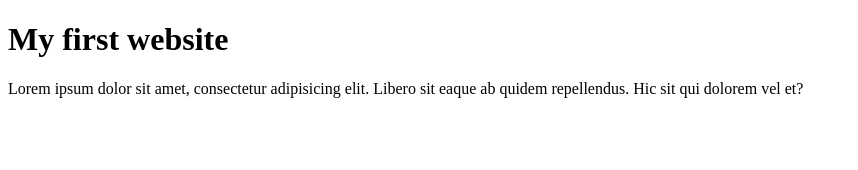
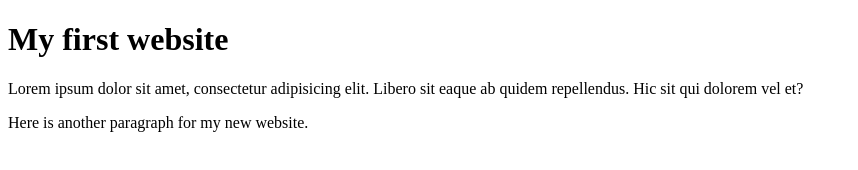
Before and after one commit to Doodooaskd/githubwebsite, a plain HTML site: page index.html in a window 1280 px wide. Shown: the whole page, without its empty margins (0-858 px from the left). Drawn offline with Linux system fonts and the light colour scheme.

Commit message:
paragraph added

```diff
--- a/index.html
+++ b/index.html
@@ -8,5 +8,7 @@
 
     <h1> My first website</h1>
     <p>Lorem ipsum dolor sit amet, consectetur adipisicing elit. Libero sit eaque ab quidem repellendus. Hic sit qui dolorem vel et?</p>
+
+    <p>Here is another paragraph for my new website.</p>
 </body>
 </html>
```
